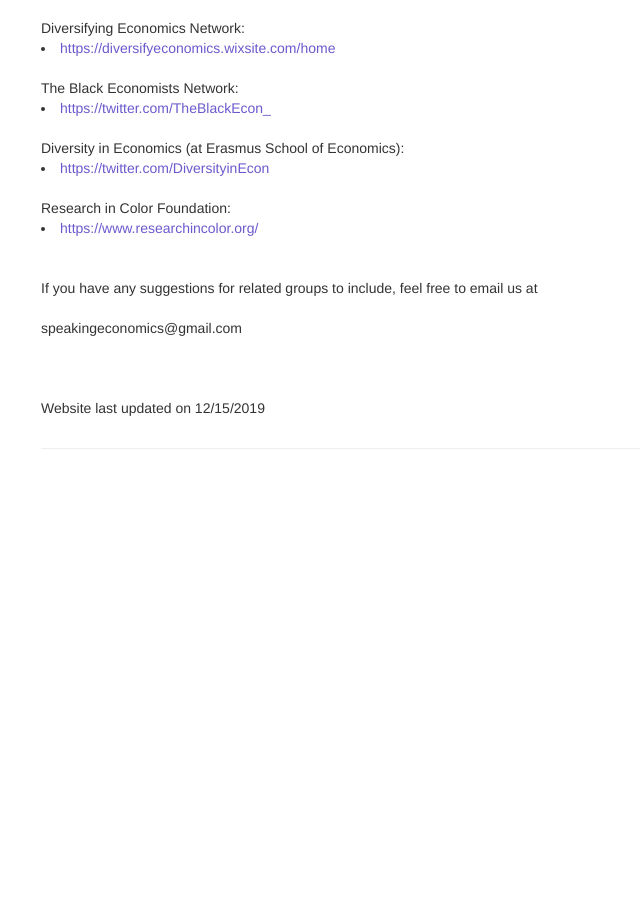
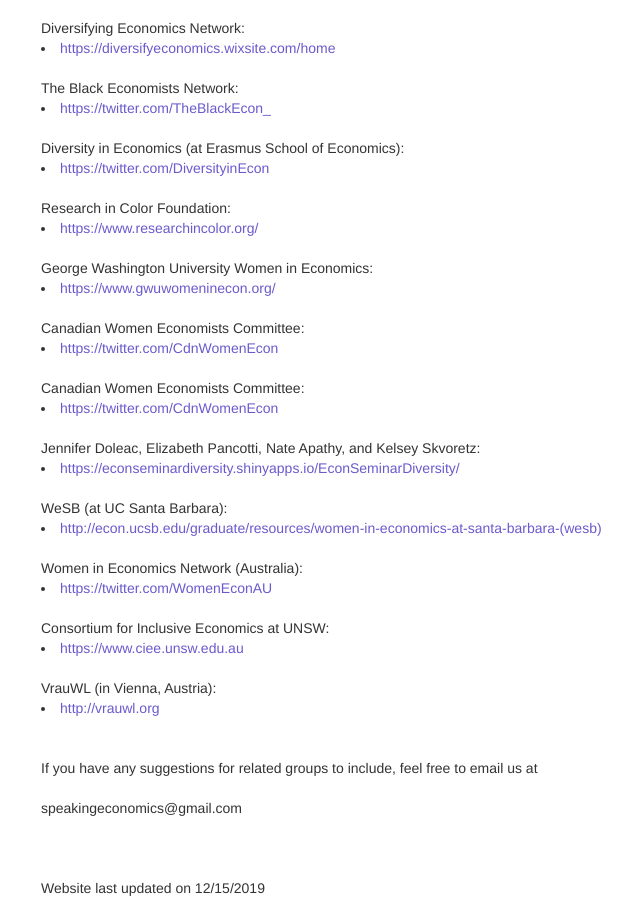
Before and after one commit to aponce6/Diversity-in-Cornell-Economics.github.io, a Jekyll site: the page built from pages/related_groups.md, in a window 1280 px wide and 900 px high, scrolled down 916 px. Shown: the whole window, without its empty margins (249-889 px from the left). Built offline with Jekyll 4.4.1, drawn with Linux system fonts in a browser that asks for light colours; our own code applies the rules of GitHub Pages for plain Markdown files; before the commit the page ends 1396 px from its top, so only the background shows below that.

Commit message:
update related groups

```diff
--- a/pages/related_groups.md
+++ b/pages/related_groups.md
@@ -97,6 +97,38 @@ Diversity in Economics (at Erasmus School of Economics):
 Research in Color Foundation:
 <li><a href="https://www.researchincolor.org/">https://www.researchincolor.org/</a></li>
 
+<br/>
+George Washington University Women in Economics:
+<li><a href="https://www.gwuwomeninecon.org/">https://www.gwuwomeninecon.org/</a></li>
+
+<br/>
+Canadian Women Economists Committee:
+<li><a href="https://twitter.com/CdnWomenEcon/">https://twitter.com/CdnWomenEcon</a></li>
+
+<br/>
+Canadian Women Economists Committee:
+<li><a href="https://twitter.com/CdnWomenEcon/">https://twitter.com/CdnWomenEcon</a></li>
+
+<br/>
+Jennifer Doleac, Elizabeth Pancotti, Nate Apathy, and Kelsey Skvoretz:
+<li><a href="https://econseminardiversity.shinyapps.io/EconSeminarDiversity/">https://econseminardiversity.shinyapps.io/EconSeminarDiversity/</a></li>
+
+<br/>
+WeSB (at UC Santa Barbara):
+<li><a href="http://econ.ucsb.edu/graduate/resources/women-in-economics-at-santa-barbara-(wesb)">http://econ.ucsb.edu/graduate/resources/women-in-economics-at-santa-barbara-(wesb)</a></li>
+
+<br/>
+Women in Economics Network (Australia):
+<li><a href="https://twitter.com/WomenEconAU">https://twitter.com/WomenEconAU</a></li>
+
+<br/>
+Consortium for Inclusive Economics at UNSW:
+<li><a href="https://www.ciee.unsw.edu.au">https://www.ciee.unsw.edu.au</a></li>
+
+<br/>
+VrauWL (in Vienna, Austria):
+<li><a href="http://vrauwl.org">http://vrauwl.org</a></li>
+
     <br/>
     <br/>
     If you have any suggestions for related groups to include, feel free to email us at
```
